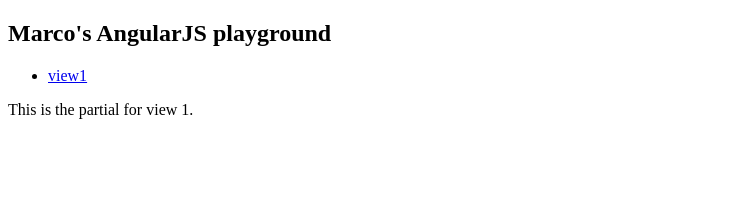
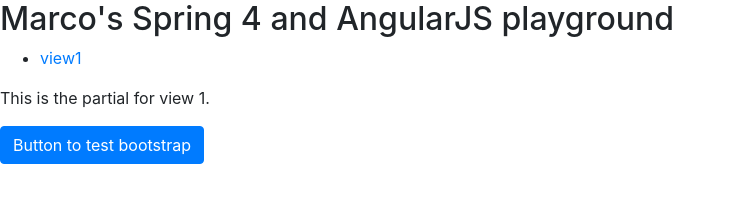
Before and after one commit to TheMarCoder/S4_AJS_Sample_Console, a plain HTML site: page playground/src/main/resources/static/index.html in a window 1280 px wide. Shown: the whole page, without its empty margins (0-735 px from the left). Drawn offline with nearby package versions, Linux system fonts and the light colour scheme; some packages are replaced by stand-ins of ours.

Commit message:
Bootstrap app

```diff
--- a/playground/src/main/resources/static/index.html
+++ b/playground/src/main/resources/static/index.html
@@ -1,17 +1,21 @@
 <!DOCTYPE html>
 <html lang="en" ng-app="myApp">
   <head>
-    <title>AngularJS playground</title>
+    <link href="bower_components/bootstrap/dist/css/bootstrap.min.css" rel="stylesheet">
+    <title>TheMarCoder playground</title>
   </head>
   <body>
-    <h2>Marco's AngularJS playground</h2>
+    <h2>Marco's Spring 4 and AngularJS playground</h2>
     <ul class="menu">
       <li><a href="#!/view1">view1</a></li>
     </ul>
 
+
     <div ng-view></div>
 
     <!-- bower -->
+    <script src="bower_components/jquery/dist/jquery.min.js"></script>
+    <script src="bower_components/bootstrap/dist/js/bootstrap.min.js"></script>
     <script src="bower_components/angular/angular.js"></script>
     <script src="bower_components/angular-route/angular-route.js"></script>
     <script src="bower_components/angular-ui-router/release/angular-ui-router.js"></script>
@@ -25,5 +29,8 @@
     <script src="components/version/version.js"></script>
     <script src="components/version/version-directive.js"></script>
     <script src="components/version/interpolate-filter.js"></script>
+
+
+    <button type="button" class="btn btn-primary">Button to test bootstrap</button>
   </body>
 </html>
--- a/playground/webApp/bower.json
+++ b/playground/webApp/bower.json
@@ -6,6 +6,8 @@
   "license": "MIT",
   "private": true,
   "dependencies": {
+    "jquery": "~2.0.3",
+    "bootstrap": "~3.0.0",
     "angular": "~1.5.7",
     "angular-route": "~1.5.7",
     "angular-loader": "~1.5.7",
```
Also changed, not shown: playground/webApp/app/index.html (+9 -2 lines), 2 other files.
